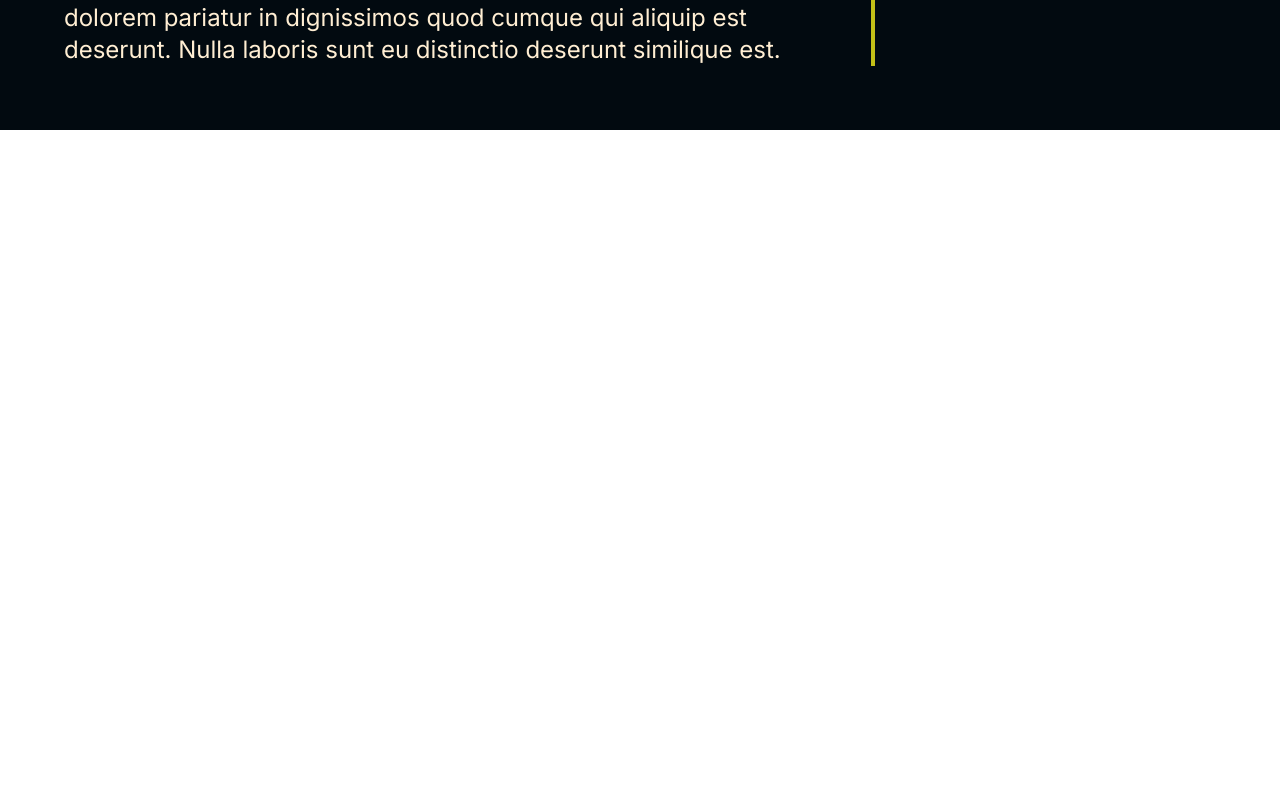
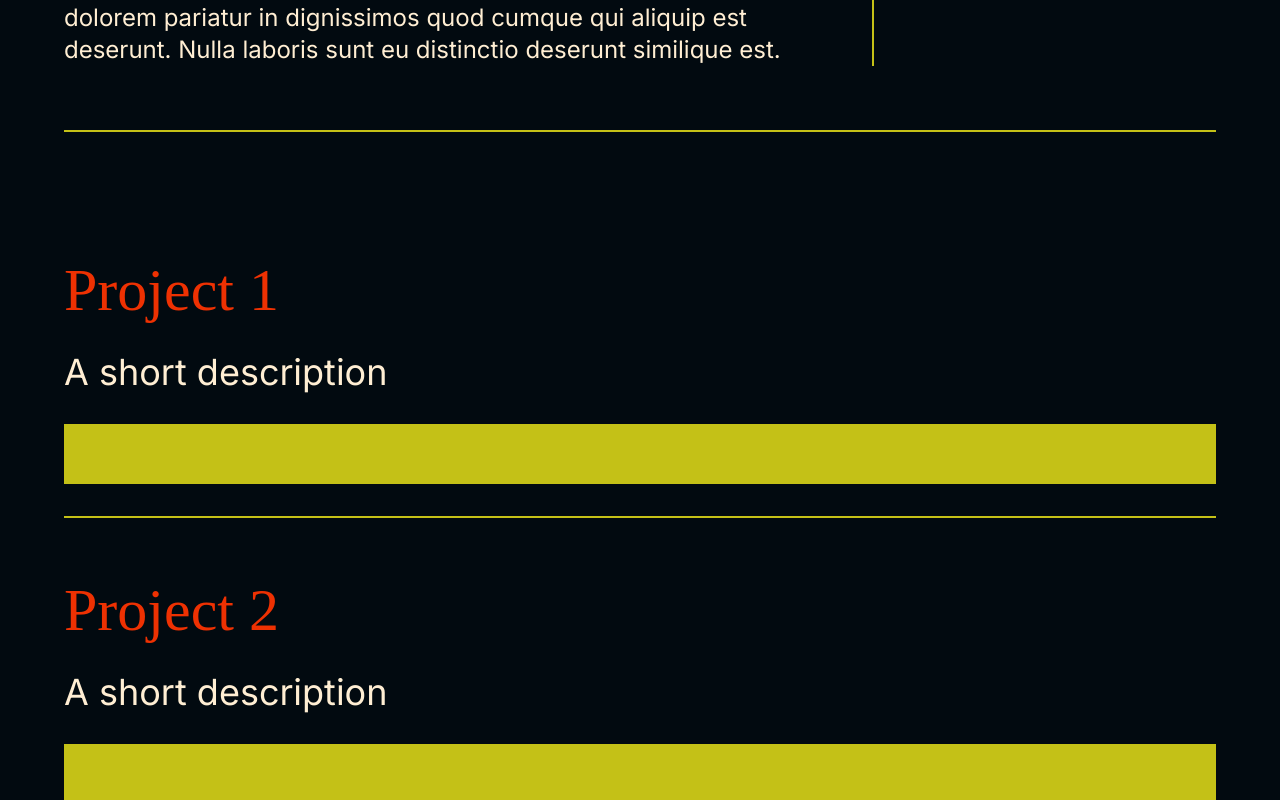
Before and after one commit to CaptainTriton10/Portfolio, a React (Vite) app: page / in a window 1280 px wide. Shown: the part 1500-2300 px from the top of the page. Before the commit the page ends 1630 px from the top, so only its background shows below. Built offline with nearby package versions, Linux system fonts and the light colour scheme; a web font is replaced by a local one.

Commit message:
feat: added basic projects section structure

```diff
--- a/src/App.tsx
+++ b/src/App.tsx
@@ -1,5 +1,6 @@
 import AboutMe from './components/AboutMe';
 import Landing from './components/Landing';
+import Projects from './components/Projects';
 
 function App() {
   return (
@@ -7,6 +8,8 @@ function App() {
       <Landing />
       <div className="bg-accent w-full h-0.5" />
       <AboutMe />
+      <div className="bg-accent mt-16 w-full h-0.5" />
+      <Projects />
     </div>
   );
 }
--- a/src/components/AboutMe.tsx
+++ b/src/components/AboutMe.tsx
@@ -18,7 +18,7 @@ function AboutMe() {
           quod cumque qui aliquip est deserunt. Nulla laboris sunt eu distinctio deserunt similique
           est.
         </p>
-        <div className="bg-accent h-xl w-4 mx-8" />
+        <div className="bg-accent h-xl w-2.5 mx-8" />
         <p className="text-2xl w-400">Not sure what to put here</p>
       </div>
     </div>
--- /dev/null
+++ b/src/components/Projects.tsx
@@ -0,0 +1,32 @@
+type ProjectTileProps = {
+  title: string;
+  clickCallback?: () => void;
+};
+
+function ProjectTile(props: ProjectTileProps) {
+  return (
+    <div className="w-full h-80">
+      <h3 className="font-bartle text-6xl text-primary">{props.title}</h3>
+      <p className="mt-8 text-4xl">A short description</p>
+      <div
+        className="w-full h-15 mt-8 bg-accent"
+        onClick={() => {
+          if (props.clickCallback) props.clickCallback();
+        }}
+      ></div>
+      <div className="w-full h-0.5 mt-8 bg-accent"></div>
+    </div>
+  );
+}
+
+function Projects() {
+  return (
+    <div className="mt-32">
+      <ProjectTile title="Project 1" />
+      <ProjectTile title="Project 2" />
+      <ProjectTile title="Project 3" />
+    </div>
+  );
+}
+
+export default Projects;
```
